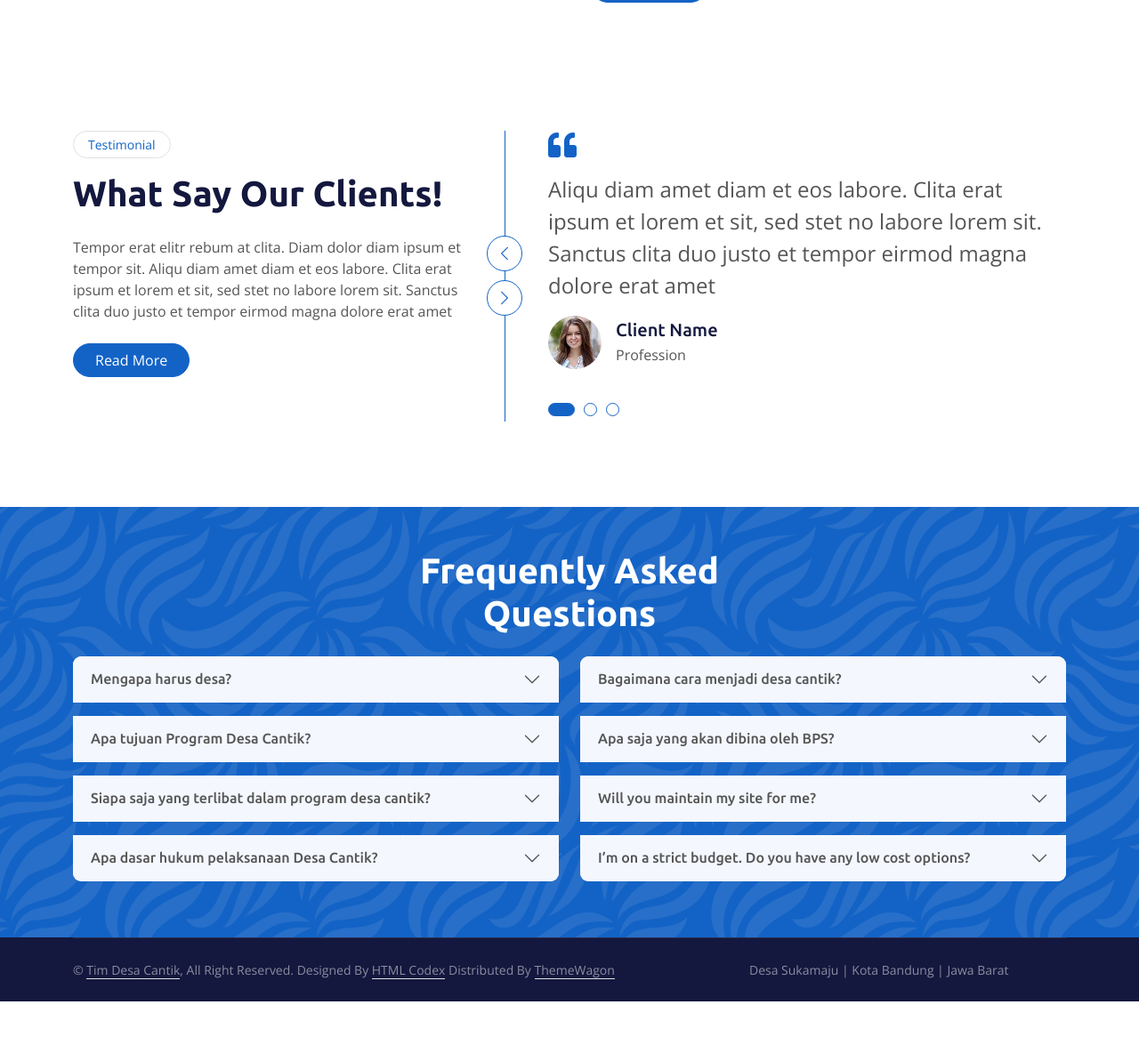
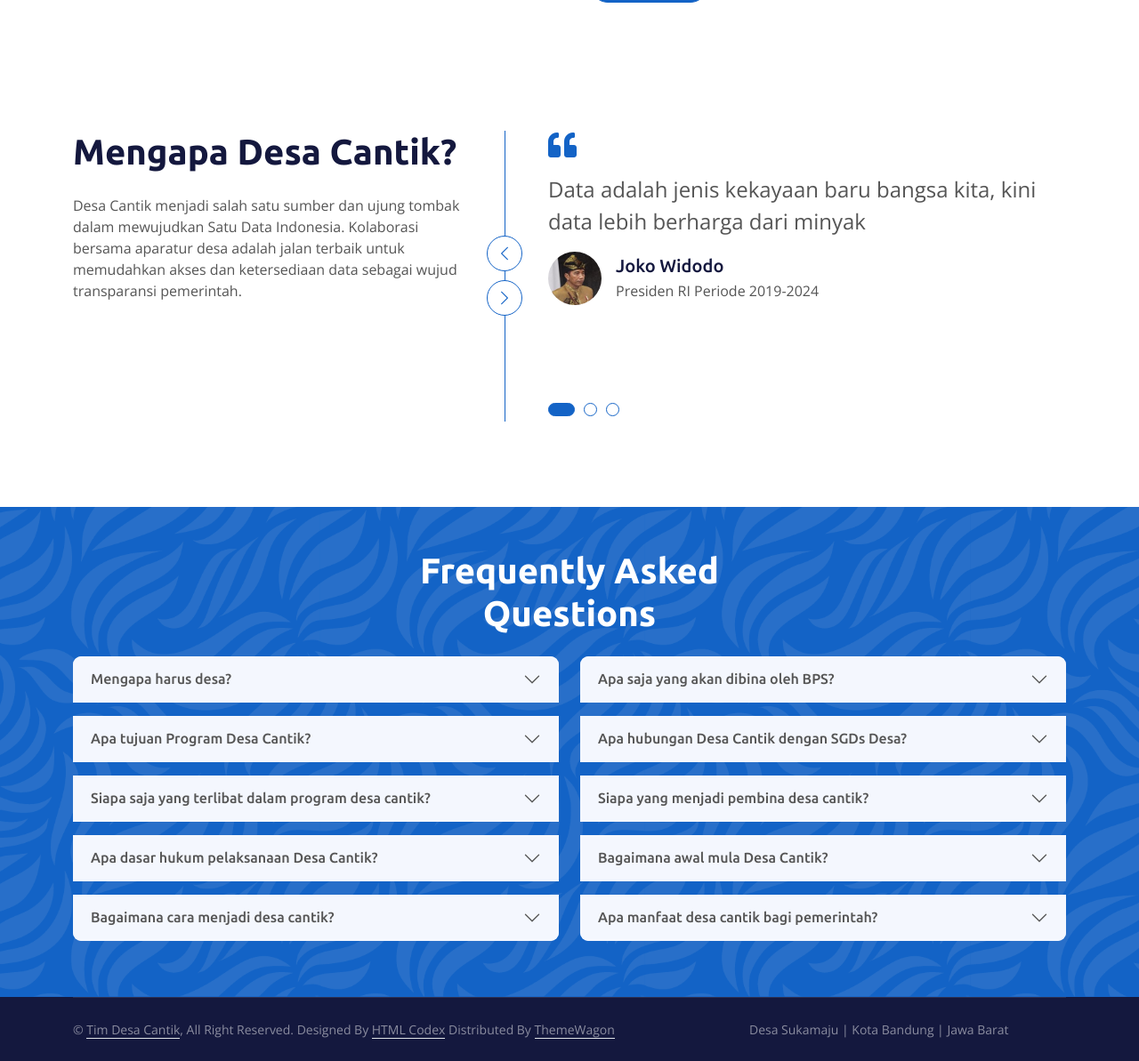
Before and after one commit to dwippu/desa-cantik-front-end, a CodeIgniter 4 app: template app/Views/content/beranda.php in a window 1280 px wide. Shown: the part 1174-2367 px from the top of the page at 89% size. Before the commit the page ends 2300 px from the top, so only its background shows below. Run offline with PHP 8.4 and a stand-in for CodeIgniter, Linux system fonts and the light colour scheme; the template is opened without the code that fills it, so the values that code supplies are empty; some libraries are stand-ins or nearby versions.

Commit message:
faqquotes

```diff
--- a/app/Views/content/beranda.php
+++ b/app/Views/content/beranda.php
@@ -72,48 +72,47 @@
         <div class="container py-5">
             <div class="row g-5">
                 <div class="col-lg-5 wow fadeIn" data-wow-delay="0.1s">
-                    <div class="btn btn-sm border rounded-pill text-primary px-3 mb-3">Testimonial</div>
-                    <h1 class="mb-4">What Say Our Clients!</h1>
-                    <p class="mb-4">Tempor erat elitr rebum at clita. Diam dolor diam ipsum et tempor sit. Aliqu diam
-                        amet diam et eos labore. Clita erat ipsum et lorem et sit, sed stet no labore lorem sit. Sanctus
-                        clita duo justo et tempor eirmod magna dolore erat amet</p>
-                    <a class="btn btn-primary rounded-pill px-4" href="">Read More</a>
+                    <h1 class="mb-4">Mengapa Desa Cantik?</h1>
+                    <p class="mb-4">Desa Cantik menjadi salah satu sumber dan ujung tombak dalam mewujudkan
+                         Satu Data Indonesia. Kolaborasi bersama aparatur desa adalah jalan terbaik untuk
+                         memudahkan akses dan ketersediaan data sebagai wujud transparansi pemerintah.
+                    </p>
                 </div>
                 <div class="col-lg-7 wow fadeIn" data-wow-delay="0.5s">
                     <div class="owl-carousel testimonial-carousel border-start border-primary">
                         <div class="testimonial-item ps-5">
                             <i class="fa fa-quote-left fa-2x text-primary mb-3"></i>
-                            <p class="fs-4">Aliqu diam amet diam et eos labore. Clita erat ipsum et lorem et sit, sed stet no labore lorem sit. Sanctus clita duo justo et tempor eirmod magna dolore erat amet</p>
+                            <p class="fs-4">Data adalah jenis kekayaan baru bangsa kita, kini data lebih berharga dari minyak</p>
                             <div class="d-flex align-items-center">
-                                <img class="img-fluid flex-shrink-0 rounded-circle" src="../assets/img/testimonial-1.jpg"
+                                <img class="img-fluid flex-shrink-0 rounded-circle" src="../assets/img/testimonial-1.png"
                                     style="width: 60px; height: 60px;">
                                 <div class="ps-3">
-                                    <h5 class="mb-1">Client Name</h5>
-                                    <span>Profession</span>
+                                    <h5 class="mb-1">Joko Widodo</h5>
+                                    <span>Presiden RI Periode 2019-2024</span>
                                 </div>
                             </div>
                         </div>
                         <div class="testimonial-item ps-5">
                             <i class="fa fa-quote-left fa-2x text-primary mb-3"></i>
-                            <p class="fs-4">Aliqu diam amet diam et eos labore. Clita erat ipsum et lorem et sit, sed stet no labore lorem sit. Sanctus clita duo justo et tempor eirmod magna dolore erat amet</p>
+                            <p class="fs-4">Arah kita sama, lima tahun lagi semua pihak akan percaya desa dalam mengumpulkan data. BPS memiliki otoritas untuk melatih SDM pendataan di desa, sehingga kualitas data desa terjaga</p>
                             <div class="d-flex align-items-center">
-                                <img class="img-fluid flex-shrink-0 rounded-circle" src="../assets/img/testimonial-2.jpg"
+                                <img class="img-fluid flex-shrink-0 rounded-circle" src="../assets/img/testimonial-2.png"
                                     style="width: 60px; height: 60px;">
                                 <div class="ps-3">
-                                    <h5 class="mb-1">Client Name</h5>
-                                    <span>Profession</span>
+                                    <h5 class="mb-1">Abdul Halim</h5>
+                                    <span>Kemendes PDTT Periode 2019-2024</span>
                                 </div>
                             </div>
                         </div>
                         <div class="testimonial-item ps-5">
                             <i class="fa fa-quote-left fa-2x text-primary mb-3"></i>
-                            <p class="fs-4">Aliqu diam amet diam et eos labore. Clita erat ipsum et lorem et sit, sed stet no labore lorem sit. Sanctus clita duo justo et tempor eirmod magna dolore erat amet</p>
+                            <p class="fs-4">BPS juga memiliki visi desa sebagai subyek pendataan yang aktif mendata, memiliki data, dan memutakhirkannya</p>
                             <div class="d-flex align-items-center">
-                                <img class="img-fluid flex-shrink-0 rounded-circle" src="../assets/img/testimonial-3.jpg"
+                                <img class="img-fluid flex-shrink-0 rounded-circle" src="../assets/img/testimonial-3.png"
                                     style="width: 60px; height: 60px;">
                                 <div class="ps-3">
-                                    <h5 class="mb-1">Client Name</h5>
-                                    <span>Profession</span>
+                                    <h5 class="mb-1">Margo Yuwono</h5>
+                                    <span>Kepala BPS RI Periode 2021-2023</span>
                                 </div>
                             </div>
                         </div>
@@ -178,16 +177,30 @@
                             </div>
                         </div>
                         <div class="accordion-item wow fadeIn" data-wow-delay="0.4s">
+                            <h2 class="accordion-header" id="headingThree2">
+                                <button class="accordion-button collapsed" type="button" data-bs-toggle="collapse"
+                                    data-bs-target="#collapseThree2" aria-expanded="false" aria-controls="collapseThree2">
+                                    Apa dasar hukum pelaksanaan Desa Cantik?
+                                </button>
+                            </h2>
+                            <div id="collapseThree2" class="accordion-collapse collapse" aria-labelledby="headingThree2"
+                                data-bs-parent="#accordionFAQ1">
+                                <div class="accordion-body p-3">
+                                UU No. 16 tahun 1997 Tentang Statisitik, UU No. 23 tahun 2014 Tentang Pemerintah Daerah, Perpres No. 39 tahun 2019 Tentang Satu Data Indonesia, UU No. 6 tahun 2014 Tentang Desa, dam Permen DPDTT RI No. 13 tahun 2020 Tentang Prioritas Penggunaan Dana Desa Tahun 2021
+                                </div>
+                            </div>
+                        </div>
+                        <div class="accordion-item wow fadeIn" data-wow-delay="0.5s">
                             <h2 class="accordion-header" id="headingFour">
                                 <button class="accordion-button collapsed" type="button" data-bs-toggle="collapse"
                                     data-bs-target="#collapseFour" aria-expanded="true" aria-controls="collapseFour">
-                                    Apa dasar hukum pelaksanaan Desa Cantik?
+                                    Bagaimana cara menjadi desa cantik?
                                 </button>
                             </h2>
                             <div id="collapseFour" class="accordion-collapse collapse" aria-labelledby="headingFour"
                                 data-bs-parent="#accordionFAQ1">
                                 <div class="accordion-body p-3">
-                                UU No. 16 tahun 1997 Tentang Statisitik, UU No. 23 tahun 2014 Tentang Pemerintah Daerah, Perpres No. 39 tahun 2019 Tentang Satu Data Indonesia, UU No. 6 tahun 2014 Tentang Desa, dam Permen DPDTT RI No. 13 tahun 2020 Tentang Prioritas Penggunaan Dana Desa Tahun 2021
+                                Kepala BPS mengeluarkan surat keputusan mengenai daftar desa yang akan dibina dan ditetapkan sebagai Desa Cinta Statistik (Desa Cantik)
                                 </div>
                             </div>
                         </div>
@@ -195,59 +208,73 @@
                 </div>
                 <div class="col-lg-6">
                     <div class="accordion" id="accordionFAQ2">
-                        <div class="accordion-item wow fadeIn" data-wow-delay="0.5s">
+                        <div class="accordion-item wow fadeIn" data-wow-delay="0.6s">
                             <h2 class="accordion-header" id="headingFive">
                                 <button class="accordion-button collapsed" type="button" data-bs-toggle="collapse"
                                     data-bs-target="#collapseFive" aria-expanded="false" aria-controls="collapseFive">
-                                    Bagaimana cara menjadi desa cantik?
+                                    Apa saja yang akan dibina oleh BPS?
                                 </button>
                             </h2>
                             <div id="collapseFive" class="accordion-collapse collapse" aria-labelledby="headingFive"
                                 data-bs-parent="#accordionFAQ2">
                                 <div class="accordion-body p-3">
-                                Kepala BPS mengeluarkan surat keputusan mengenai daftar desa yang akan dibina dan ditetapkan sebagai Desa Cinta Statistik (Desa Cantik)
+                                    Inventarisir kebutuhan data, penyusunan instrumen pengumpulan data, teknik pengumpulan data, pengolahan, analisis, diseminasi,  manajemen kualitas data, serta pemanfaatan data desa untuk dasar kebijakan
                                 </div>
                             </div>
                         </div>
-                        <div class="accordion-item wow fadeIn" data-wow-delay="0.6s">
+                        <div class="accordion-item wow fadeIn" data-wow-delay="0.7s">
                             <h2 class="accordion-header" id="headingSix">
                                 <button class="accordion-button collapsed" type="button" data-bs-toggle="collapse"
                                     data-bs-target="#collapseSix" aria-expanded="false" aria-controls="collapseSix">
-                                    Apa saja yang akan dibina oleh BPS?
+                                    Apa hubungan Desa Cantik dengan SGDs Desa?
                                 </button>
                             </h2>
                             <div id="collapseSix" class="accordion-collapse collapse" aria-labelledby="headingSix"
                                 data-bs-parent="#accordionFAQ2">
                                 <div class="accordion-body p-3">
-                                Inventarisir kebutuhan data, penyusunan instrumen pengumpulan data, teknik pengumpulan data, pengolahan, analisis, diseminasi,  manajemen kualitas data, serta pemanfaatan data desa untuk dasar kebijakan
+                                BPS membangun sinergitas dengan Kemendes PDTT dalam membangun kemitraan statistik desa melalui penyediaan data-data yang diperlukan di tingkat desa. Dengan demikian, pencatatan data dan pemetaan potensi desa dapat tersandarisasi
                                 </div>
                             </div>
                         </div>
-                        <div class="accordion-item wow fadeIn" data-wow-delay="0.7s">
+                        <div class="accordion-item wow fadeIn" data-wow-delay="0.8s">
                             <h2 class="accordion-header" id="headingSeven">
                                 <button class="accordion-button collapsed" type="button" data-bs-toggle="collapse"
                                     data-bs-target="#collapseSeven" aria-expanded="false" aria-controls="collapseSeven">
-                                    Will you maintain my site for me?
+                                    Siapa yang menjadi pembina desa cantik?
                                 </button>
                             </h2>
                             <div id="collapseSeven" class="accordion-collapse collapse" aria-labelledby="headingSeven"
                                 data-bs-parent="#accordionFAQ2">
                                 <div class="accordion-body p-3">
-                                    Dolor nonumy tempor elitr et rebum ipsum sit duo duo. Diam sed sed magna et magna diam aliquyam amet dolore ipsum erat duo. Sit rebum magna duo labore no diam.
+                                Jabatan Fungsional di BPS Kab/Kota yang tersertifikasi memberikan pembinaan pada aparatur desa
                                 </div>
                             </div>
                         </div>
-                        <div class="accordion-item wow fadeIn" data-wow-delay="0.8s">
+                        <div class="accordion-item wow fadeIn" data-wow-delay="0.9s">
+                            <h2 class="accordion-header" id="headingSeven2">
+                                <button class="accordion-button collapsed" type="button" data-bs-toggle="collapse"
+                                    data-bs-target="#collapseSeven2" aria-expanded="false" aria-controls="collapseSeven2">
+                                    Bagaimana awal mula Desa Cantik?
+                                </button>
+                            </h2>
+                            <div id="collapseSeven2" class="accordion-collapse collapse" aria-labelledby="headingSeven2"
+                                data-bs-parent="#accordionFAQ2">
+                                <div class="accordion-body p-3">
+                                Pada tahun 2019, BPS Sumatera Barat mencanangkan "Nagari Statistik" dan BPS Sulawesi Selatan melaksanakan "Kampung Statistik" untuk mendekatakan data dan statistik kepada masyarakat. Pragram tersebut menjadi cikal bakal "Desa Cantik" yang dilaksankan secara nasional mulai tahun 2021
+                                </div>
+                            </div>
+                        </div>
+                        <div class="accordion-item wow fadeIn" data-wow-delay="1s">
                             <h2 class="accordion-header" id="headingEight">
                                 <button class="accordion-button collapsed" type="button" data-bs-toggle="collapse"
                                     data-bs-target="#collapseEight" aria-expanded="false" aria-controls="collapseEight">
-                                    I’m on a strict budget. Do you have any low cost options?
+                                    Apa manfaat desa cantik bagi pemerintah?
                                 </button>
                             </h2>
                             <div id="collapseEight" class="accordion-collapse collapse" aria-labelledby="headingEight"
                                 data-bs-parent="#accordionFAQ2">
                                 <div class="accordion-body p-3">
-                                    Dolor nonumy tempor elitr et rebum ipsum sit duo duo. Diam sed sed magna et magna diam aliquyam amet dolore ipsum erat duo. Sit rebum magna duo labore no diam.
+                                Tersedianya data yang mutakhir sebagai sumber utama dalam proses penyusunan RPJM dan RKP Desa serta menunjukkan keterbukaan dan transparansi data instansi pemerintah
                                 </div>
                             </div>
                         </div>
```
Also changed, not shown: public/assets/img/testimonial-1.jpg (deleted), public/assets/img/testimonial-1.png (added), public/assets/img/testimonial-2.jpg (deleted), public/assets/img/testimonial-2.png (added), public/assets/img/testimonial-3.jpg (deleted), public/assets/img/testimonial-3.png (added).
